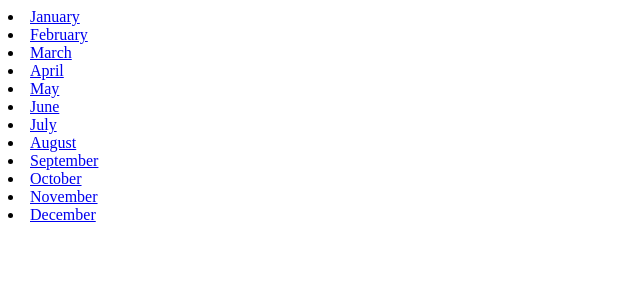
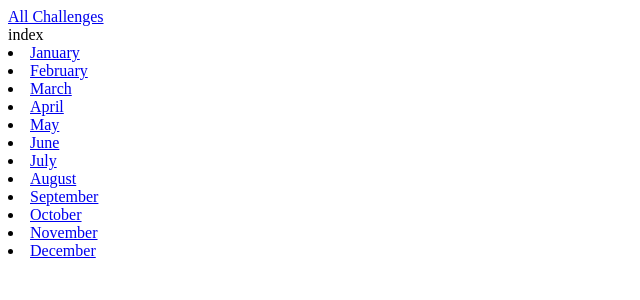
Before and after one commit to DiegoG73/django_challenges, a Django app: page /challenges/ in a window 1280 px wide. Shown: the top 300 px of the page, without its empty margins (0-640 px from the left). Run offline with Django 5.2, Linux system fonts and the light colour scheme.

Commit message:
Learning to use DTL and static file

```diff
--- /dev/null
+++ b/monthly_challenges/challenges/static/challenges/challenges.css
@@ -0,0 +1,3 @@
+ul {
+    list-style: none;
+}
--- a/monthly_challenges/challenges/templates/challenges/challenge.html
+++ b/monthly_challenges/challenges/templates/challenges/challenge.html
@@ -6,6 +6,7 @@
 
 
 {% block content %}
+    {% include "./includes/header.html"  with active_page="challenge" %}
     <h1>{{ month_name|title }} Challenge</h1>
     {% if text is not None %}
         <h2>{{ text }}</h2>
--- /dev/null
+++ b/monthly_challenges/challenges/templates/challenges/includes/header.html
@@ -0,0 +1,8 @@
+<header>
+    <nav>
+        <a href="{% url "index" %}">All Challenges</a>
+    </nav>
+    {% comment %} {{ month_name }} {% endcomment %}
+</header>
+
+{{ active_page }}
--- a/monthly_challenges/challenges/templates/challenges/index.html
+++ b/monthly_challenges/challenges/templates/challenges/index.html
@@ -1,10 +1,16 @@
 {% extends "base.html" %}
+{% load static %}
+
+{% block css_files %}
+    <link rel="stylesheet" href="{% static "challenges/challenges.css" %}">
+{% endblock  %}
 
 {% block page_title %}
     All Challenges
 {% endblock %}
 
 {% block content %}
+    {% include "./includes/header.html" with active_page="index" %}
     {% for month in months %}
         <li><a href="{% url "month-challenge" month %}">{{ month|title }}</a></li>
     {% endfor %}
--- a/monthly_challenges/challenges/urls.py
+++ b/monthly_challenges/challenges/urls.py
@@ -3,7 +3,7 @@
 
 
 urlpatterns = [
-    path("", views.index), #! /challenges/
+    path("", views.index, name="index"), #! /challenges/
     path("<int:month>", views.monthly_challenge_by_number),
     path("<str:month>", views.monthly_challenge, name="month-challenge"),
 ]
--- a/monthly_challenges/challenges/views.py
+++ b/monthly_challenges/challenges/views.py
@@ -1,7 +1,6 @@
 from django.shortcuts import render
-from django.http import HttpResponse, HttpResponseNotFound, HttpResponseRedirect
+from django.http import  HttpResponseNotFound, HttpResponseRedirect, Http404
 from django.urls import reverse
-
 
 #! Creating the viariable which let me make more dynamic the creation of months in monthly_challenges function
 monthly_challenges = {
@@ -53,4 +52,4 @@
             "month_name": month.capitalize()
         })
     except:
-        return HttpResponseNotFound("<h1> This month is not supported </h1>")
+        raise Http404()
--- a/monthly_challenges/monthly_challenges/settings.py
+++ b/monthly_challenges/monthly_challenges/settings.py
@@ -120,7 +120,8 @@
 # Static files (CSS, JavaScript, Images)
 # https://docs.djangoproject.com/en/5.1/howto/static-files/
 
-STATIC_URL = 'static/'
+STATIC_URL = '/static/'
+
 
 # Default primary key field type
 # https://docs.djangoproject.com/en/5.1/ref/settings/#default-auto-field
--- a/monthly_challenges/templates/base.html
+++ b/monthly_challenges/templates/base.html
@@ -4,6 +4,7 @@
         <meta charset="UTF-8">
         <meta name="viewport" content="width=device-width, initial-scale=1.0">
         <title>{% block page_title %} My Challenges {% endblock %}</title>
+        {% block css_files %}{% endblock  %}
     </head>
     <body>
         {% block content %}{% endblock  %}
```
Also changed, not shown: monthly_challenges/templates/404.html (added, +10 -0 lines).
